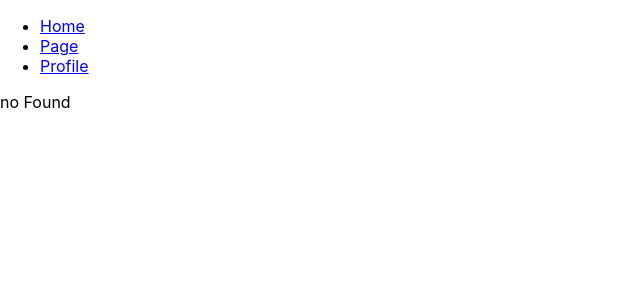
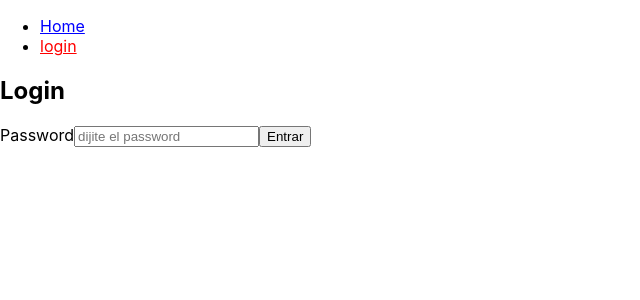
Before and after one commit to Jesus-piedrahita96/react_router, a React (Create React App) app: page /#/login in a window 1280 px wide. Shown: the top 300 px of the page, without its empty margins (0-640 px from the left). Built offline with nearby package versions, Linux system fonts and the light colour scheme.

Commit message:
manejo de login y logout con proteccion a acceso por url

```diff
--- a/src/App.js
+++ b/src/App.js
@@ -4,24 +4,52 @@ import { Home } from './components/Home';
 import { Page } from './components/Page';
 import { Profile } from './components/Profile';
 import { Menu } from './components/Menu';
+import { BlogPost } from './components/BlogPost';
+import { Login } from './components/Login';
+import { Logout } from './components/Logout';
+import { AuthProvaider, AuthRouter } from './components/auth';
 import './css/App.css';
-import { BlogPost } from './components/BlogPost';
 
 function App() {
   return (
     <>
       <HashRouter>
+        <AuthProvaider>
           <Menu />
           <Routes>
             <Route path='/' element={<Home />} />
             {/* <Route path='/blog' element={<Page />} />
             <Route path='/blog/:slug' element={<BlogPost/>} /> */}
-          <Route path='/blog' element={<Page />}>
+            <Route
+              path='/blog'
+              element={
+                <AuthRouter>
+                  <Page />
+                </AuthRouter>
+              }
+            >
               <Route path=':slug' element={<BlogPost/>} />
             </Route>
-          <Route path='/profile' element={<Profile />} />
+            <Route path='/login' element={<Login />} />
+            <Route
+              path='/logout'
+              element={
+                <AuthRouter>
+                  <Logout />
+                </AuthRouter>
+              }
+            />
+            <Route
+              path='/profile'
+              element={
+                <AuthRouter>
+                  <Profile />
+                </AuthRouter>
+              }
+            />
             <Route path='*' element={<p>no Found</p>} />
           </Routes>
+        </AuthProvaider>
       </HashRouter>
     </>
   );
--- /dev/null
+++ b/src/components/Login.js
@@ -0,0 +1,40 @@
+import React from "react";
+import { useAuth } from "./auth";
+
+function Login() {
+  //consumiendo variable global
+  const auth = useAuth()
+
+  //estado simple
+  const [ state, setState ] = React.useState('')
+
+  // acciones
+  const cambiar = (event) => {
+    setState(event.target.value)
+    // console.log(event.target.value)
+  }
+
+  const enviar = (event) => {
+    event.preventDefault()
+    // console.log(`formulario: ${state}`)
+    auth.authLogin(state)
+  }
+
+  return (
+    <>
+      <form onSubmit={enviar}>
+        <h2>Login</h2>
+        <label htmlFor="pass">Password</label>
+        <input
+          id="pass"
+          value={state}
+          onChange={cambiar}
+          placeholder="dijite el password"
+        />
+        <button type="submit">Entrar</button>
+      </form>
+    </>
+  )
+}
+
+export { Login }
--- /dev/null
+++ b/src/components/Logout.js
@@ -0,0 +1,19 @@
+import React from "react";
+import { useAuth } from "./auth";
+
+function Logout() {
+  const auth = useAuth()
+
+  const back = () => {
+    auth.authLogout()
+  }
+  return (
+    <>
+      <h2>Logout</h2>
+      <p>Seguro que desea salir</p>
+      <button onClick={back}>Salir</button>
+    </>
+  )
+}
+
+export { Logout }
--- a/src/components/Menu.js
+++ b/src/components/Menu.js
@@ -1,11 +1,16 @@
 import React from "react";
 import { NavLink } from "react-router-dom";
+import { useAuth } from "./auth";
 
 function Menu() {
+  const auth = useAuth()
+
   return (
     <nav>
       <ul>
-        {routes.map(route => (
+        {routes.map(route => {
+          if(!route.private && !auth.user){
+            return(
               <li key={routes.indexOf(route)}>
               <NavLink
                 style={({ isActive }) => ({
@@ -16,16 +21,33 @@ function Menu() {
                 {route.text}
               </NavLink>
             </li>
-        ))}
+            )
+          }else if(route.private && auth.user) {
+            return(
+              <li key={routes.indexOf(route)}>
+              <NavLink
+                style={({ isActive }) => ({
+                  color: isActive ? 'red' : 'blue'
+                })}
+                to={route.to}
+              >
+                {route.text}
+              </NavLink>
+            </li>
+            )
+          }
+        })}
       </ul>
     </nav>
   )
 }
 
 const routes = [
-  { to: '/', text: 'Home' },
-  { to: '/blog', text: 'Page' },
-  { to: '/profile', text: 'Profile' }
+  { to: '/', text: 'Home', private: false },
+  { to: '/blog', text: 'Page', private: true },
+  { to: '/login', text: 'login', private: false },
+  { to: '/logout', text: 'logout', private: true },
+  { to: '/profile', text: 'Profile', private: true }
 ]
 
 export { Menu }
--- a/src/components/Profile.js
+++ b/src/components/Profile.js
@@ -1,8 +1,14 @@
 import React from "react";
+import { useAuth } from "./auth";
 
 function Profile() {
+  const auth = useAuth()
+
   return (
-    <p>Profile</p>
+    <>
+      <h1>Profile</h1>
+      <p>{`Welcome: ${auth.user}`}</p>
+    </>
   )
 }
 
--- /dev/null
+++ b/src/components/auth.js
@@ -0,0 +1,49 @@
+import React from "react";
+import { Navigate, useNavigate } from "react-router-dom";
+
+const AuthContext = React.createContext()
+
+function AuthProvaider(props) {
+  const navigate = useNavigate()
+  const [ user, setUser ] = React.useState(null)
+
+  const authLogin = (estado) => {
+    setUser(estado)
+    navigate('/profile')
+  }
+
+  const authLogout = () => {
+    setUser(null)
+    navigate('/')
+  }
+
+  const auth = { user, authLogin, authLogout }
+
+  return (
+    <AuthContext.Provider
+      value={auth}
+    >
+      {props.children}
+    </AuthContext.Provider>
+  )
+}
+
+function useAuth() {
+  const auth = React.useContext(AuthContext)
+  return auth
+}
+
+function AuthRouter(props) {
+  const auth = useAuth()
+  if(!auth.user) {
+    return <Navigate to={'/login'} />
+  }
+
+  return props.children
+}
+
+export {
+  AuthProvaider,
+  AuthRouter,
+  useAuth
+}
```
Lines whose indentation alone changed are shown as unchanged.
